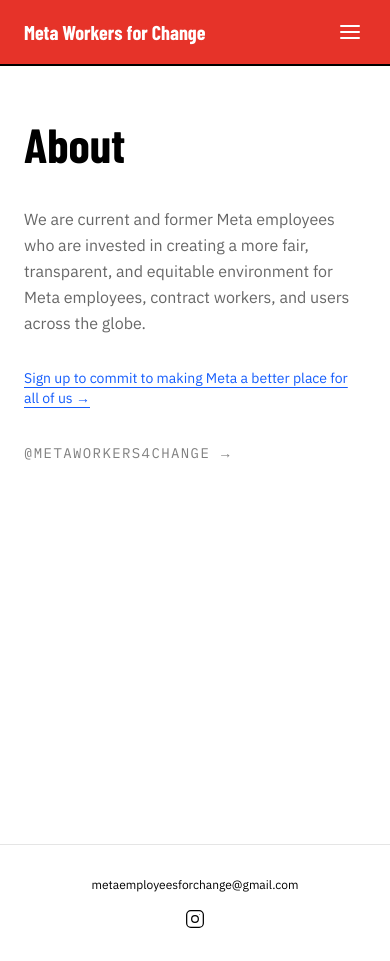
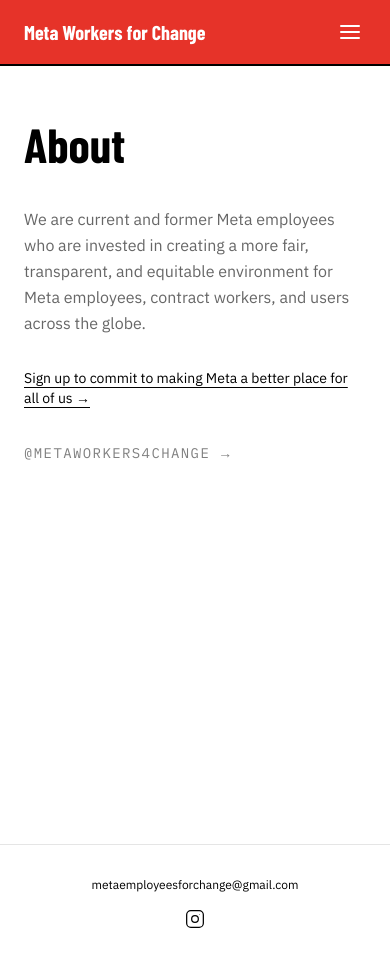
Before and after one commit to anonymoustreefrog689/metaemployeesforchange, a Next.js app: page /about in a window 390 px wide. Built offline with nearby package versions, Linux system fonts and the light colour scheme; a web font is replaced by a local one.

Commit message:
Mobile tweaks

```diff
--- a/src/app/about/page.tsx
+++ b/src/app/about/page.tsx
@@ -22,7 +22,7 @@
             href="https://airtable.com/appzy3AxLJBSTbsHz/pagbcBniFMo6sp34j/form"
             target="_blank"
             rel="noopener noreferrer"
-            className="inline-block font-sans text-sm text-blue-600 underline underline-offset-4 mb-8"
+            className="inline-block font-sans text-sm text-black hover:text-black/60 transition-colors underline underline-offset-4 mb-8"
           >
             Sign up to commit to making Meta a better place for all of us →
           </a>
--- a/src/app/page.tsx
+++ b/src/app/page.tsx
@@ -266,7 +266,7 @@
       </div>
 
       {/* ── Mobile CTA (top) ── */}
-      <div className="md:hidden bg-white py-12 px-6">
+      <div className="md:hidden bg-white min-h-[50vh] px-6 flex flex-col justify-center">
         <h2 className="font-serif font-black text-3xl text-black leading-tight mb-6">
           It doesn't have to be like this.
         </h2>
```
